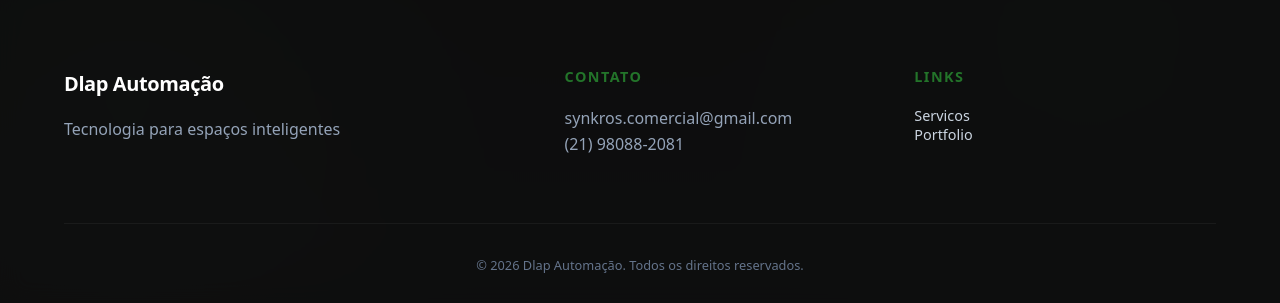
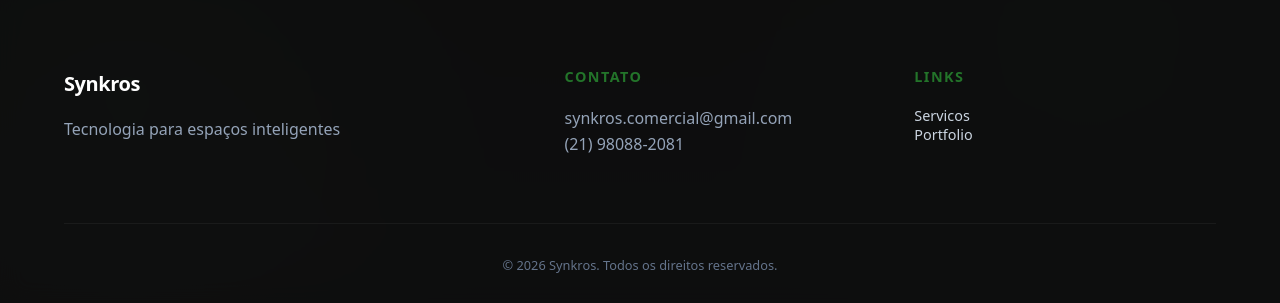
Before and after one commit to Pablo01Dev/Synkros, a Next.js app: page / in a window 1280 px wide. Shown: the part 2471-2774 px from the top of the page. Built offline with nearby package versions, Linux system fonts and the light colour scheme.

Commit message:
alterando call-to-action

```diff
--- a/app/layout.tsx
+++ b/app/layout.tsx
@@ -5,7 +5,7 @@ import { Footer } from '../src/components/Footer'
 import styles from './layout.module.css'
 
 export const metadata = {
-  title: 'Dlap Automação - Tecnologia e Automação',
+  title: 'Synkros - Automação, Redes e Soluções Inteligentes',
   description: 'Soluções de automação, redes e infraestrutura para empresas e residências.'
 }
 
--- a/src/content/site.ts
+++ b/src/content/site.ts
@@ -1,6 +1,6 @@
 export const site = {
   company: {
-    name: 'Dlap Automação',
+    name: 'Synkros',
     slogan: 'Tecnologia para espaços inteligentes',
     description: 'Projetamos soluções de automação, redes e infraestrutura tecnológica para residências e empresas.'
   },
```
Also changed, not shown: 1 other file (tests, documents, lock files or other folders).
